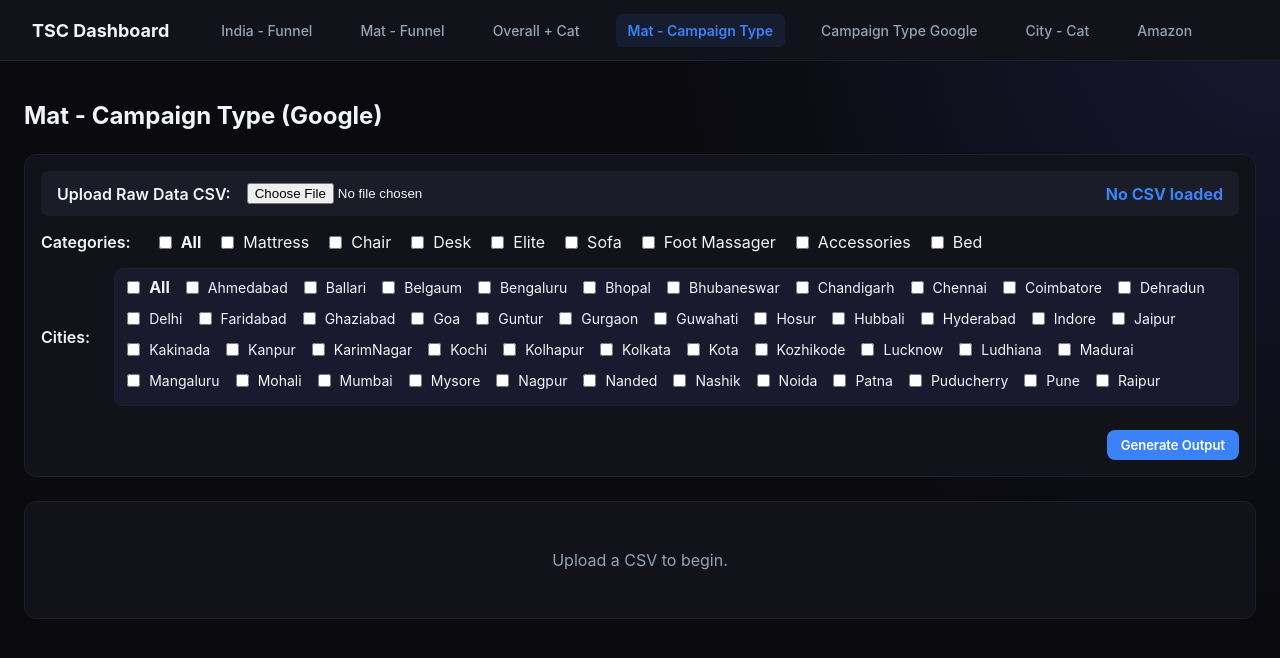
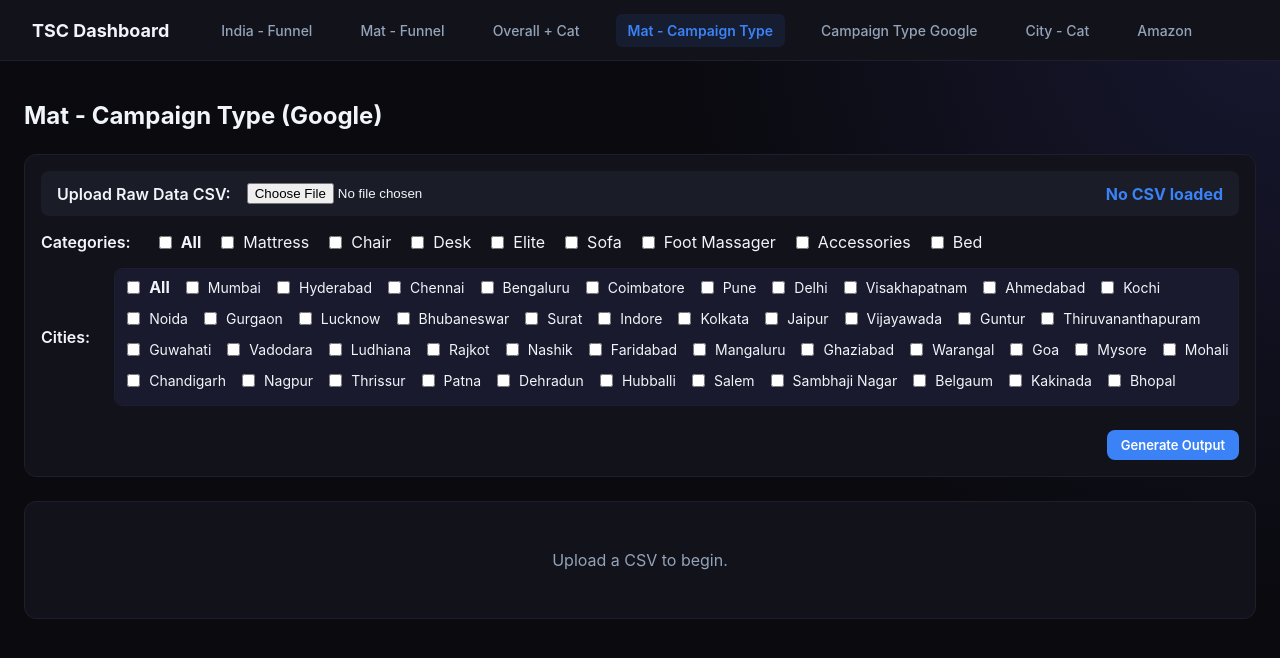
Before and after one commit to abagariya4-netizen/Monthly-Amount-Spent-Dashboard, a Next.js app: page /mat-campaign-type in a window 1280 px wide. Shown: the top 658 px of the page. Built offline with nearby package versions, Linux system fonts and the light colour scheme.

Commit message:
Fix Hubballi missing by using TSC_CITIES dynamically

```diff
--- a/app/city-cat/page.tsx
+++ b/app/city-cat/page.tsx
@@ -3,6 +3,7 @@ import React, { useState, useMemo } from 'react';
 import Papa from 'papaparse';
 
 import { getMappedCity } from '@/lib/googleCityMapping';
+import { TSC_CITIES } from '@/lib/googleCityMap';
 
 const CATEGORIES = ['Mattress', 'Chair', 'Desk', 'Elite', 'Sofa', 'Foot Massager', 'Accessories', 'Bed'];
 const CAT_MAP: Record<string, string> = {
@@ -23,18 +24,7 @@ function getCategoryFromCampaign(campaignName: string): string {
   return 'Mattress';
 }
 
-const CITY_ORDER = [
-  'Bengaluru', 'Rest', 'Hyderabad', 'Mumbai', 'Chennai', 'Pune', 'Delhi', 'Gurgaon',
-  'Noida', 'Kolkata', 'Ahmedabad', 'Ghaziabad', 'Kochi', 'Jaipur', 'Mohali',
-  'Coimbatore', 'Faridabad', 'Visakhapatnam', 'Lucknow', 'Indore',
-  'Thiruvananthapuram', 'Patna', 'Vadodara', 'Nagpur', 'Bhubaneswar', 'Surat',
-  'Mysore', 'Ludhiana', 'Guwahati', 'Mangaluru', 'Thrissur', 'Vijayawada',
-  'Dehradun', 'Rajkot', 'Nashik', 'Guntur', 'Madurai', 'Kozhikode', 'Warangal', 'Goa',
-  'Salem', 'Hubballi', 'Kanpur', 'Sambhaji Nagar', 'Tiruchirappalli', 'Belgaum',
-  'Kakinada', 'Bhopal', 'Kolhapur', 'Kota', 'Tiruppur', 'Tirupati', 'Rajahmundry',
-  'Udaipur', 'Sangli', 'KarimNagar', 'Ballari', 'Hosur', 'Chandigarh', 'Raipur',
-  'Nanded', 'Puducherry'
-];
+
 
 type RawRow = {
   cat: string;
@@ -116,9 +106,9 @@ export default function CityCatPage() {
 
         const unmatched = new Set<string>();
 
-        // Build lowercased lookup map for the 64 static cities
+        // Build lowercased lookup map for the static cities
         const staticCityMap = new Map<string, string>();
-        CITY_ORDER.forEach(c => staticCityMap.set(c.toLowerCase(), c));
+        TSC_CITIES.forEach(c => staticCityMap.set(c.toLowerCase(), c));
 
         results.data.forEach((r: any) => {
           const cleanRow: any = {};
@@ -216,16 +206,22 @@ export default function CityCatPage() {
   const groupedByCity = useMemo(() => {
     const map = new Map<string, Record<string, { cost: number }>>();
 
-    // Initialize all 64 cities to 0
-    CITY_ORDER.forEach(city => {
+    // Initialize all cities to 0
+    TSC_CITIES.forEach(city => {
       const node: Record<string, { cost: number }> = {};
       monthCols.forEach(m => node[m] = { cost: 0 });
       map.set(city, node);
     });
 
     filteredData.forEach(r => {
-      // By this point, r.mappedCity is guaranteed to be one of the 64 cities
-      let node = map.get(r.mappedCity)!;
+      // By this point, r.mappedCity is guaranteed to be one of the cities
+      let node = map.get(r.mappedCity);
+      if (!node) {
+        // Fallback in case of weird data
+        node = {};
+        monthCols.forEach(m => node![m] = { cost: 0 });
+        map.set(r.mappedCity, node);
+      }
       if (node[r.month]) {
         node[r.month].cost += r.cost;
       }
@@ -249,8 +245,9 @@ export default function CityCatPage() {
     rows.push(['City', ...displayCols].join(','));
     let grandTotalCost = Object.fromEntries(monthCols.map(m => [m, 0]));
 
-    CITY_ORDER.forEach(city => {
-      const node = groupedByCity.get(city)!;
+    TSC_CITIES.forEach(city => {
+      const node = groupedByCity.get(city);
+      if (!node) return;
       const row = [city];
       monthCols.forEach(m => {
         row.push(node[m].cost.toString());
@@ -334,18 +331,25 @@ export default function CityCatPage() {
                   </tr>
                 </thead>
                 <tbody>
-                  {CITY_ORDER.map(city => (
-                    <tr key={city} style={{ borderBottom: '1px solid var(--border-color)' }}>
-                      <td style={{ textAlign: 'left', padding: '12px 16px' }}>{city}</td>
-                      {monthCols.map(m => (
-                        <td key={m} style={{ textAlign: 'right', padding: '12px 16px' }}>{formatNum(groupedByCity.get(city)![m].cost)}</td>
-                      ))}
-                    </tr>
-                  ))}
+                  {TSC_CITIES.map(city => {
+                    const node = groupedByCity.get(city);
+                    if (!node) return null;
+                    return (
+                      <tr key={city} style={{ borderBottom: '1px solid var(--border-color)' }}>
+                        <td style={{ textAlign: 'left', padding: '12px 16px' }}>{city}</td>
+                        {monthCols.map(m => (
+                          <td key={m} style={{ textAlign: 'right', padding: '12px 16px' }}>{formatNum(node[m].cost)}</td>
+                        ))}
+                      </tr>
+                    );
+                  })}
                   <tr className="total-row" style={{ backgroundColor: '#111', borderTop: '2px solid var(--border-color)' }}>
                     <td style={{ fontWeight: 'bold', textAlign: 'left', padding: '12px 16px' }}>Total</td>
                     {monthCols.map(m => {
-                      const total = CITY_ORDER.reduce((sum, c) => sum + groupedByCity.get(c)![m].cost, 0);
+                      const total = TSC_CITIES.reduce((sum, c) => {
+                        const node = groupedByCity.get(c);
+                        return sum + (node ? node[m].cost : 0);
+                      }, 0);
                       return <td key={m} style={{ textAlign: 'right', fontWeight: 'bold', padding: '12px 16px' }}>{formatNum(total)}</td>;
                     })}
                   </tr>
--- a/app/mat-campaign-type/page.tsx
+++ b/app/mat-campaign-type/page.tsx
@@ -3,6 +3,7 @@ import React, { useState, useMemo } from 'react';
 import Papa from 'papaparse';
 
 import { getMappedCity } from '@/lib/googleCityMapping';
+import { TSC_CITIES } from '@/lib/googleCityMap';
 
 const CATEGORIES = ['Mattress', 'Chair', 'Desk', 'Elite', 'Sofa', 'Foot Massager', 'Accessories', 'Bed'];
 const CAT_MAP: Record<string, string> = {
@@ -37,16 +38,6 @@ function classifyCampaignType(rawType: string, campaignName: string): string {
   return rawType;
 }
 
-const CITIES = ['Ahmedabad', 'Ballari', 'Belgaum', 'Bengaluru', 'Bhopal', 'Bhubaneswar',
-   'Chandigarh', 'Chennai', 'Coimbatore', 'Dehradun', 'Delhi', 'Faridabad',
-   'Ghaziabad', 'Goa', 'Guntur', 'Gurgaon', 'Guwahati', 'Hosur', 'Hubbali', 'Hyderabad',
-   'Indore', 'Jaipur', 'Kakinada', 'Kanpur', 'KarimNagar', 'Kochi', 'Kolhapur',
-   'Kolkata', 'Kota', 'Kozhikode', 'Lucknow', 'Ludhiana', 'Madurai', 'Mangaluru',
-   'Mohali', 'Mumbai', 'Mysore', 'Nagpur', 'Nanded', 'Nashik', 'Noida', 'Patna',
-   'Puducherry', 'Pune', 'Raipur', 'Rajahmundry', 'Rajkot', 'Salem', 'Sambhaji Nagar',
-   'Sangli', 'Surat', 'Thiruvananthapuram', 'Thrissur', 'Tiruchirappalli',
-   'Tirupati', 'Tiruppur', 'Udaipur', 'Vadodara', 'Vijayawada', 'Visakhapatnam',
-   'Warangal', 'Rest'];
 
 function parseMonthStr(raw: string): string {
   const r = raw.trim();
@@ -189,7 +180,7 @@ export default function MatCampaignTypePage() {
   };
 
   const isAllCats = CATEGORIES.every(c => selectedCats.includes(c));
-  const isAllCities = CITIES.every(c => selectedCities.includes(c));
+  const isAllCities = TSC_CITIES.every(c => selectedCities.includes(c));
 
   const toggleAllCats = () => {
     if (isAllCats) setSelectedCats([]);
@@ -203,7 +194,7 @@ export default function MatCampaignTypePage() {
 
   const toggleAllCities = () => {
     if (isAllCities) setSelectedCities([]);
-    else setSelectedCities([...CITIES]);
+    else setSelectedCities([...TSC_CITIES]);
   };
 
   const toggleCity = (city: string) => {
@@ -265,7 +256,7 @@ export default function MatCampaignTypePage() {
       const map = new Map<string, Map<string, Record<string, { cost: number, conv: number }>>>();
       filteredData.forEach(r => {
         // Find proper case for city based on raw matched mappedCity
-        const properCityName = CITIES.find(c => c.toLowerCase() === r.mappedCity) || r.mappedCity;
+        const properCityName = TSC_CITIES.find(c => c.toLowerCase() === r.mappedCity) || r.mappedCity;
 
         let cityNode = map.get(properCityName);
         if (!cityNode) {
@@ -465,7 +456,7 @@ export default function MatCampaignTypePage() {
             <label style={{ display: 'flex', alignItems: 'center', gap: '6px', cursor: 'pointer', fontWeight: 'bold' }}>
               <input type="checkbox" checked={isAllCities} onChange={toggleAllCities} /> All
             </label>
-            {CITIES.map(city => (
+            {TSC_CITIES.map(city => (
               <label key={city} style={{ display: 'flex', alignItems: 'center', gap: '6px', cursor: 'pointer', fontSize: '14px' }}>
                 <input type="checkbox" checked={selectedCities.includes(city)} onChange={() => toggleCity(city)} />
                 {city}
```
